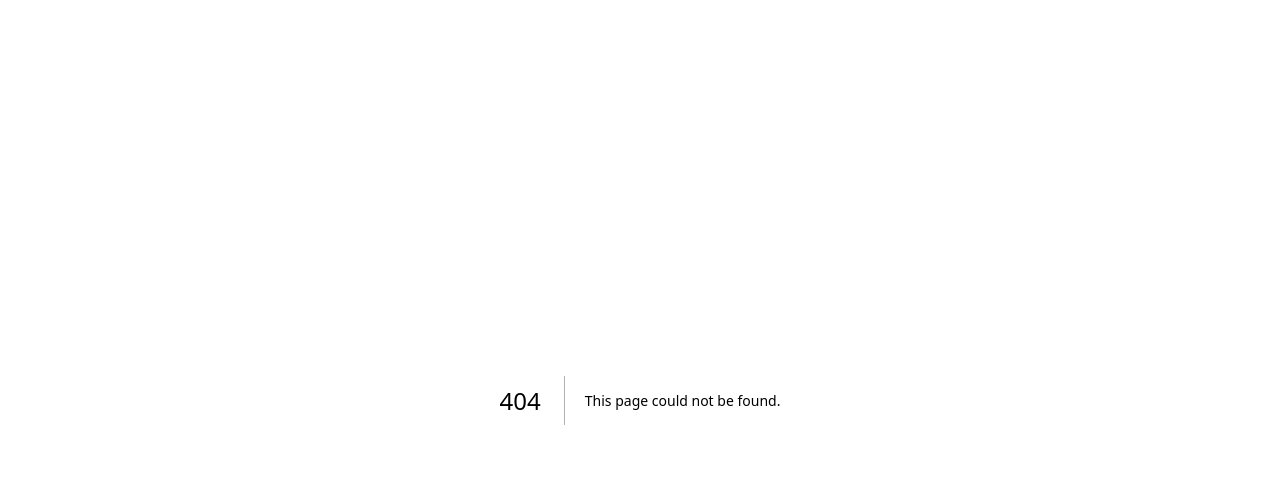
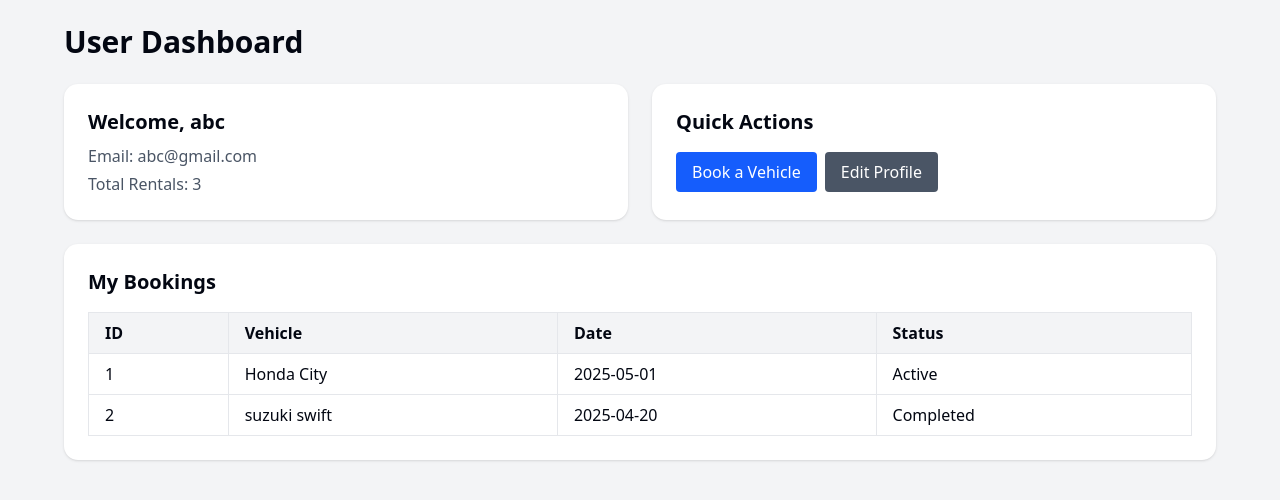
Before and after one commit to Jay-Odedra-1884/rentride, a Next.js app: page /user-dash in a window 1280 px wide. Before the commit this address had no page. Shown: the top 500 px of the page. Built offline with nearby package versions, Linux system fonts and the light colour scheme.

Commit message:
add user dashboard structure

```diff
--- a/src/app/(NavBar)/vehicles/page.jsx
+++ b/src/app/(NavBar)/vehicles/page.jsx
@@ -142,7 +142,7 @@ function Vehicles() {
           {/* Date input */}
           <div className="flex items-center w-full sm:w-1/3">
             <input
-              type="date"
+              type="datetime-local"
               value={selectedDate}
               onChange={(e) => setSelectedDate(e.target.value)}
               className="w-full bg-transparent text-base sm:text-lg text-gray-700 outline-none"
--- /dev/null
+++ b/src/app/(dashboard)/user-dash/page.jsx
@@ -0,0 +1,62 @@
+export default function DashboardPage() {
+  const user = {
+    name: "abc",
+    email: "abc@gmail.com",
+    rentals: 3,
+  };
+
+  const bookings = [
+    { id: 1, vehicle: "Honda City", date: "2025-05-01", status: "Active" },
+    { id: 2, vehicle: "suzuki swift", date: "2025-04-20", status: "Completed" },
+  ];
+
+  return (
+    <div className="min-h-screen bg-gray-100 p-6">
+      <div className="max-w-6xl mx-auto">
+        <h1 className="text-3xl font-bold mb-6">User Dashboard</h1>
+
+        <div className="grid grid-cols-1 md:grid-cols-2 gap-6 mb-6">
+          <div className="bg-white p-6 rounded-xl shadow">
+            <h2 className="text-xl font-semibold mb-2">Welcome, {user.name}</h2>
+            <p className="text-gray-600 mb-1">Email: {user.email}</p>
+            <p className="text-gray-600">Total Rentals: {user.rentals}</p>
+          </div>
+
+          <div className="bg-white p-6 rounded-xl shadow">
+            <h2 className="text-xl font-semibold mb-4">Quick Actions</h2>
+            <button className="bg-blue-600 text-white px-4 py-2 rounded hover:bg-blue-700 mr-2">
+              Book a Vehicle
+            </button>
+            <button className="bg-gray-600 text-white px-4 py-2 rounded hover:bg-gray-700">
+              Edit Profile
+            </button>
+          </div>
+        </div>
+
+        <div className="bg-white p-6 rounded-xl shadow">
+          <h2 className="text-xl font-semibold mb-4">My Bookings</h2>
+          <table className="w-full text-left border border-gray-300">
+            <thead className="bg-gray-100">
+              <tr>
+                <th className="border px-4 py-2">ID</th>
+                <th className="border px-4 py-2">Vehicle</th>
+                <th className="border px-4 py-2">Date</th>
+                <th className="border px-4 py-2">Status</th>
+              </tr>
+            </thead>
+            <tbody>
+              {bookings.map((b) => (
+                <tr key={b.id} className="hover:bg-gray-50">
+                  <td className="border px-4 py-2">{b.id}</td>
+                  <td className="border px-4 py-2">{b.vehicle}</td>
+                  <td className="border px-4 py-2">{b.date}</td>
+                  <td className="border px-4 py-2">{b.status}</td>
+                </tr>
+              ))}
+            </tbody>
+          </table>
+        </div>
+      </div>
+    </div>
+  );
+}
--- a/src/components/Home/SearchInput.jsx
+++ b/src/components/Home/SearchInput.jsx
@@ -47,7 +47,7 @@ function SearchInput() {
         <div className="h-1/2 border-2 border-gray-400"></div>
         <div className="w-2/5 h-full flex items-center">
           <input
-            type="date"
+            type="datetime-local"
             value={date}
             onChange={(e) => setDate(e.target.value)}
             placeholder="Enter Date"
```
Also changed, not shown: 1 other file (tests, documents, lock files or other folders).
